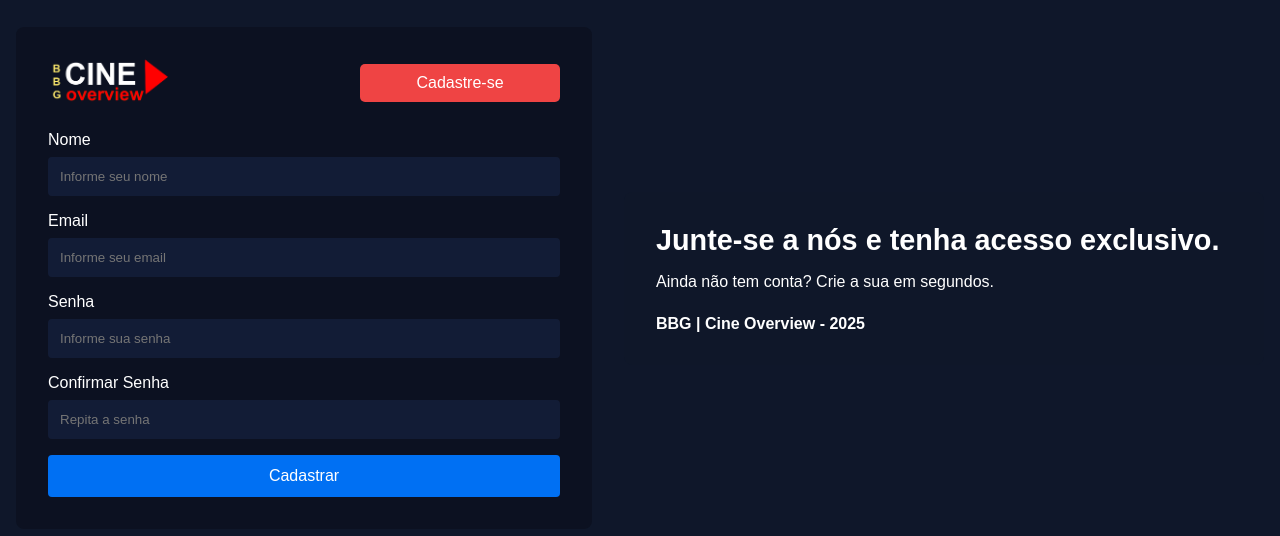
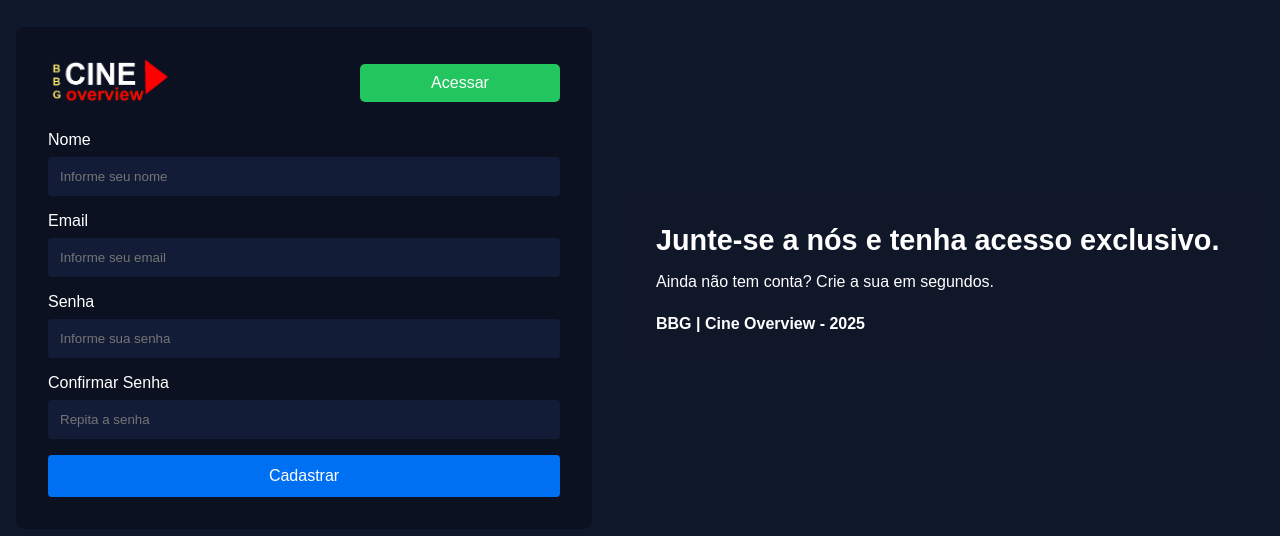
Before and after one commit to acrisiopb/React-WebFilme, a Next.js app in the folder movie_app/: page /register in a window 1280 px wide. Shown: the part 122-658 px from the top of the page. Built offline with nearby package versions, Linux system fonts and the light colour scheme.

Commit message:
Botão ajustado

```diff
--- a/movie_app/src/app/register/page.tsx
+++ b/movie_app/src/app/register/page.tsx
@@ -53,9 +53,9 @@ export default function Register() {
             <button
               type="button"
               onClick={toggle}
-              className={`toggle-button ${isOn ? "acessar" : "cadastro"}`}
+              className={`toggle-button ${isOn ?  "cadastro": "acessar"}`}
             >
-              {isOn ? "Acessar" : "Cadastre-se"}
+              {isOn ?  "Cadastre-se" : "Acessar" }
             </button>
           </div>
 
```
